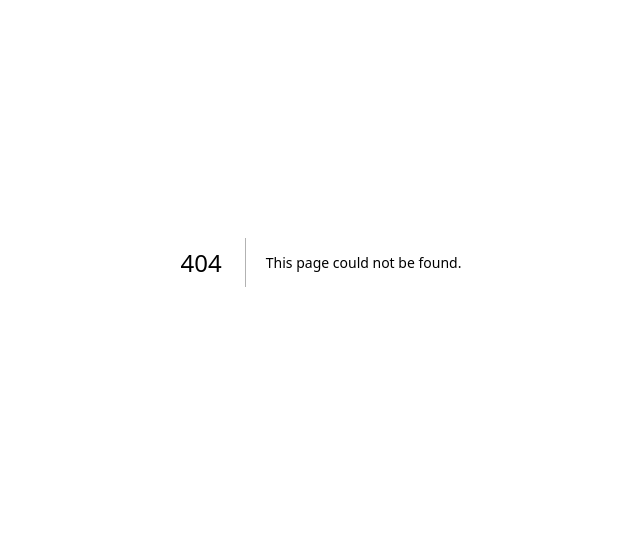
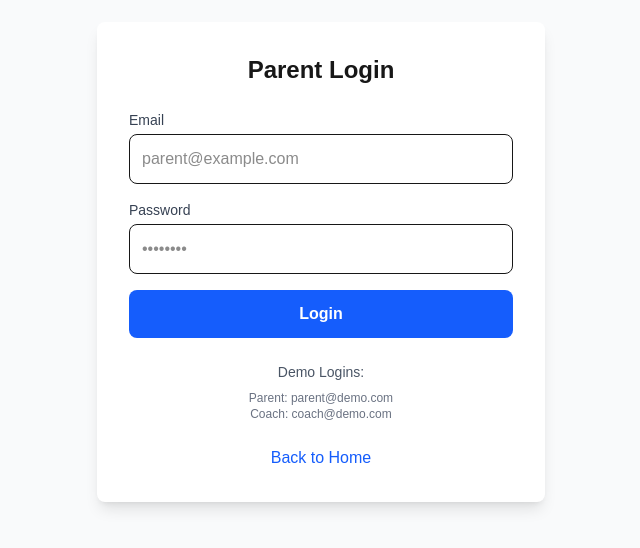
Before and after one commit to miter91/football-academy-hub, a Next.js app: page /login in a window 1280 px wide. Before the commit this address had no page. Shown: the part 138-686 px from the top of the page, without its empty margins (319-959 px from the left). Built offline with nearby package versions, Linux system fonts and the light colour scheme.

Commit message:
Add login page with demo routing

```diff
--- /dev/null
+++ b/app/login/page.tsx
@@ -0,0 +1,82 @@
+'use client'
+
+import { useState } from 'react'
+import Link from 'next/link'
+import { useRouter } from 'next/navigation'
+
+export default function LoginPage() {
+  const [email, setEmail] = useState('')
+  const [password, setPassword] = useState('')
+  const router = useRouter()
+
+  const handleLogin = (e: React.FormEvent) => {
+    e.preventDefault()
+    // For demo, just redirect based on email
+    if (email.includes('coach')) {
+      router.push('/coach')
+    } else {
+      router.push('/demo')
+    }
+  }
+
+  return (
+    <div className="min-h-screen bg-gray-50 flex items-center justify-center">
+      <div className="bg-white p-8 rounded-lg shadow-lg max-w-md w-full">
+        <h2 className="text-2xl font-bold mb-6 text-center">Parent Login</h2>
+
+        <form onSubmit={handleLogin} className="space-y-4">
+          <div>
+            <label className="block text-sm font-medium text-gray-700 mb-1">
+              Email
+            </label>
+            <input
+              type="email"
+              value={email}
+              onChange={(e) => setEmail(e.target.value)}
+              className="w-full p-3 border rounded-lg focus:ring-2 focus:ring-blue-500"
+              placeholder="parent@example.com"
+              required
+            />
+          </div>
+
+          <div>
+            <label className="block text-sm font-medium text-gray-700 mb-1">
+              Password
+            </label>
+            <input
+              type="password"
+              value={password}
+              onChange={(e) => setPassword(e.target.value)}
+              className="w-full p-3 border rounded-lg focus:ring-2 focus:ring-blue-500"
+              placeholder="••••••••"
+              required
+            />
+          </div>
+
+          <button
+            type="submit"
+            className="w-full bg-blue-600 text-white py-3 rounded-lg font-semibold hover:bg-blue-700"
+          >
+            Login
+          </button>
+        </form>
+
+        <div className="mt-6 text-center">
+          <p className="text-sm text-gray-600">
+            Demo Logins:
+          </p>
+          <p className="text-xs text-gray-500 mt-2">
+            Parent: parent@demo.com<br />
+            Coach: coach@demo.com
+          </p>
+        </div>
+
+        <div className="mt-6 text-center">
+          <Link href="/" className="text-blue-600 hover:underline">
+            Back to Home
+          </Link>
+        </div>
+      </div>
+    </div>
+  )
+}
```
